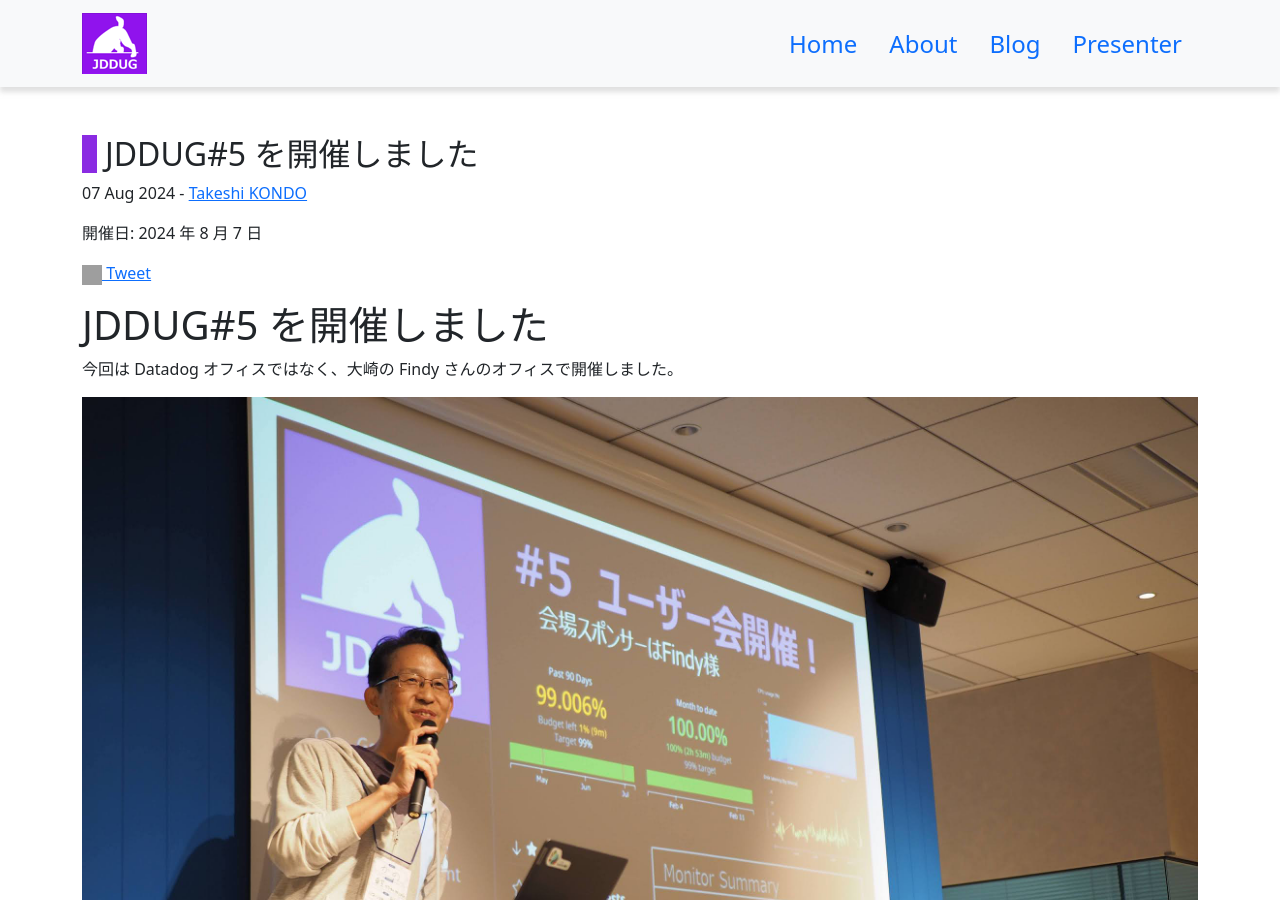
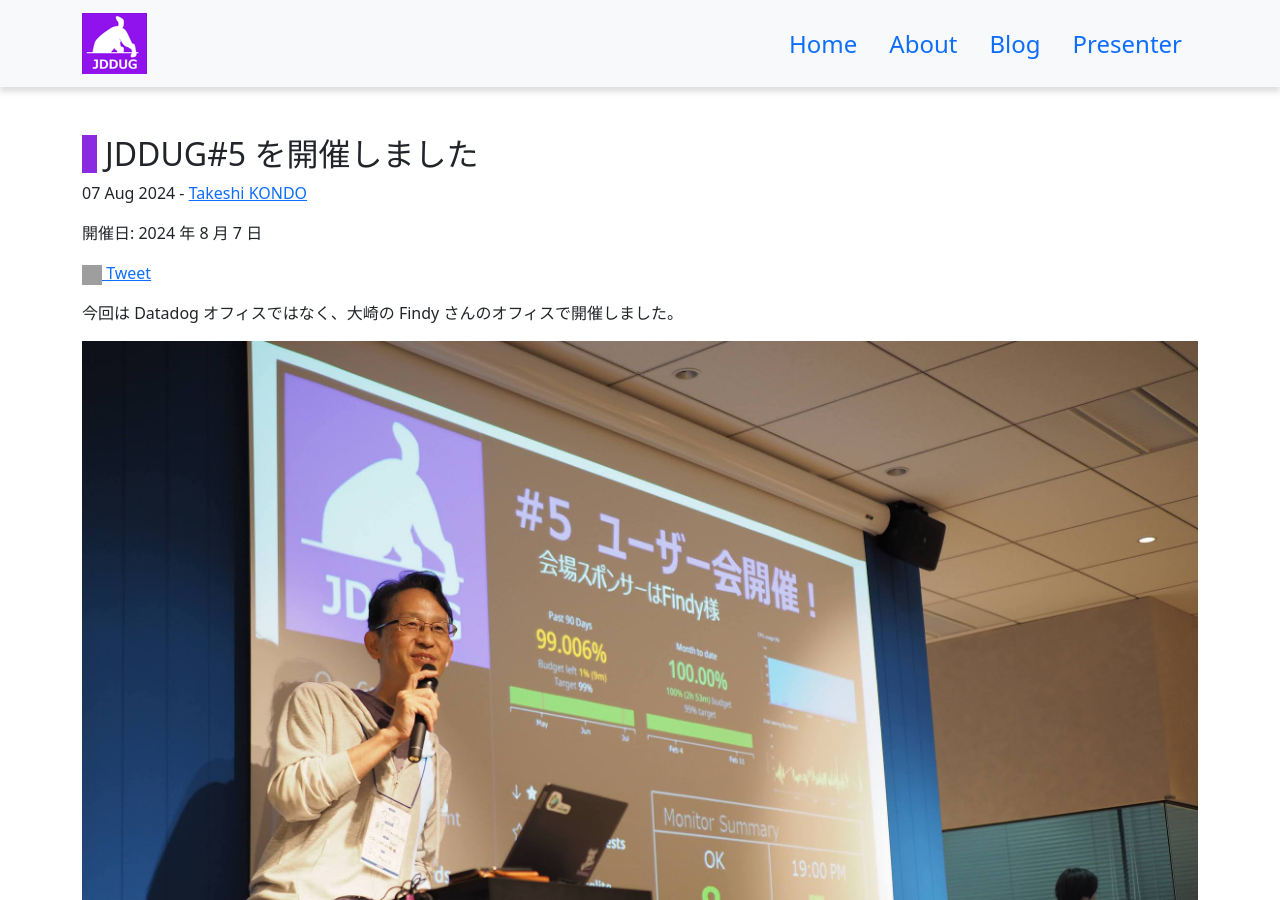
Before and after one commit to jdd-ug/jdd-ug.github.io, a Jekyll site: the page built from _posts/2024-08-07-jddug5.md, in a window 1280 px wide and 900 px high. Built offline with Jekyll 4.4.1, drawn with Linux system fonts in a browser that asks for light colours; comment, search, counter and statistics services are not loaded; grey boxes are pictures that could not be loaded.

Commit message:
Remove h1 header

```diff
--- a/_posts/2024-08-07-jddug5.md
+++ b/_posts/2024-08-07-jddug5.md
@@ -10,8 +10,6 @@ title: JDDUG#5 を開催しました
 <a href="https://twitter.com/intent/tweet?text=JDDUG#5を開催しました%20#JDDUG" class="twitter-share-button" data-size="large">
 <img src="x-icon.png" alt="X Icon" style="width: 20px; height: 20px;"> Tweet </a>
 <script async src="https://platform.twitter.com/widgets.js" charset="utf-8"></script>
-
-# JDDUG#5 を開催しました
 
 今回は Datadog オフィスではなく、大崎の Findy さんのオフィスで開催しました。
 
```
